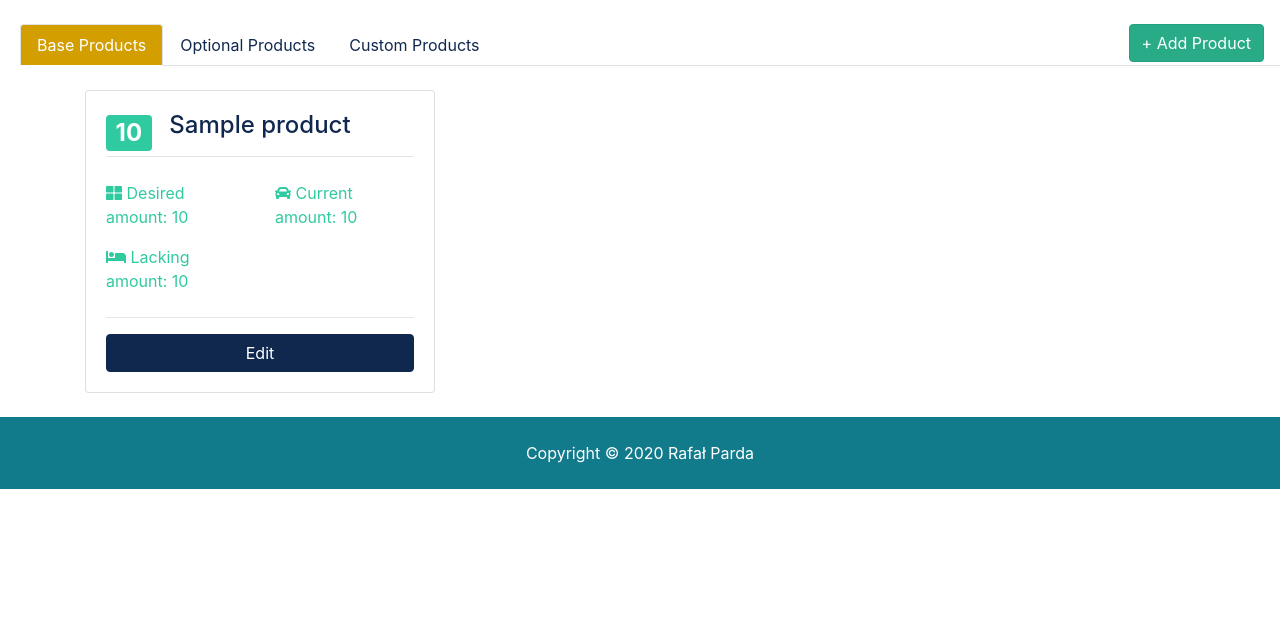
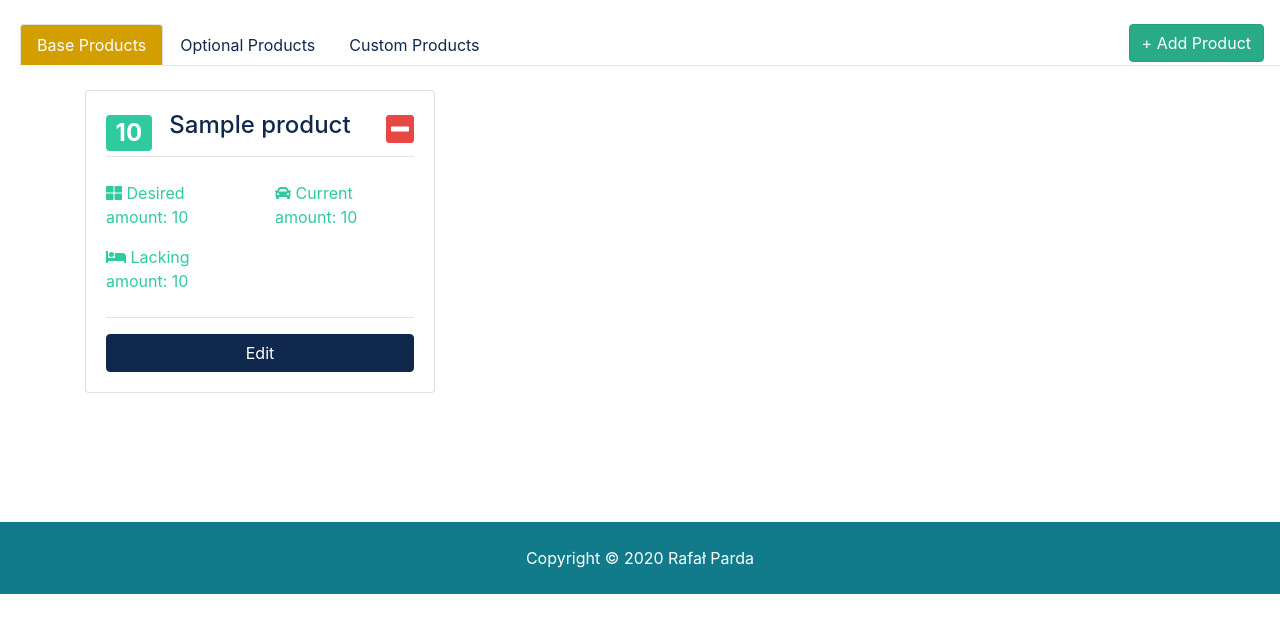
Before and after one commit to Rafpar/pantry, a Django app: page /accounts/dashboard in a window 1280 px wide. Shown: the part 68-701 px from the top of the page. Run offline with Django 3.2, Linux system fonts and the light colour scheme; a user stored in the database is signed in; tables that the repository leaves empty hold one stand-in row (values such as "Sample post"); some libraries are stand-ins or nearby versions.

Commit message:
add subtract current amount button for products card, implementation

```diff
--- a/pantry/static/css/style.css
+++ b/pantry/static/css/style.css
@@ -19,6 +19,11 @@ img {
 
 .social a {
   margin-right: 0.4rem; }
+
+.tab-content-scrolling{
+  height: 28.5em;
+  overflow-y:scroll;
+}
 
 #showcase {
   /*background: url(../img/showcase.jpg) no-repeat top center fixed/cover;*/
--- a/products/urls.py
+++ b/products/urls.py
@@ -5,4 +5,5 @@ from . import views
 urlpatterns = [
     path('product', views.save_product, name='product'),
     path('product/edit/<int:product_id>', views.edit_product, name='edit_product'),
+    path('product/edit/<int:product_id>/subtract/', views.edit_product, name='edit_product_subtract'),
 ]
--- a/templates/accounts/dashboard.html
+++ b/templates/accounts/dashboard.html
@@ -4,7 +4,7 @@
     <!-- Alerts -->
     <br>
     {% include 'partials/_alerts.html' %}
-    <ul class="nav nav-tabs" id="myTab" role="tablist">
+    <ul class="nav nav-tabs" id="myTab" role="tablist" >
         <li class="nav-item">
             <a class="nav-link
                             {% if base_product_active or use_as_default_tab %}
@@ -55,7 +55,7 @@
             </button>
         </li>
     </ul>
-    <div class="tab-content" id="myTabContent">
+    <div class="tab-content tab-content-scrolling" id="myTabContent">
         <div class="tab-pane fade
                                {% if base_product_active or use_as_default_tab %}
                                     show active
--- a/templates/products/base_products.html
+++ b/templates/products/base_products.html
@@ -5,12 +5,25 @@
             {% if base_products %}
                 {% for product in base_products %}
                     <div class="col-md-6 col-lg-4 mb-4">
-                        <div class="card listing-preview">
+                        <div class="card listing-preview" id="cardId{{ product.id }}">
                             <img class="card-img-top" src="" alt="">
                             <div class="card-img-overlay">
-                                <h2>
-                                    <span class="badge badge-secondary text-white">{{ product.current_amount }}</span>
-                                </h2>
+                                <div style="clear: both">
+                                    <h2 style="float: left">
+                                        <span class="badge badge-secondary text-white">{{ product.current_amount }}</span>
+                                    </h2>
+                                    <form action="{% url 'edit_product_subtract' product.id %}#cardId{{ product.id }}"
+                                          method="post" id="subtract{{ product.id }}">
+                                        {% csrf_token %}
+                                        <input hidden name="is_base_product" class="form-control" value=True
+                                               required>
+                                    </form>
+                                    <h2 style="float: right">
+                                        <a href="javascript:{document.getElementById('subtract{{ product.id }}').submit()}">
+                                            <span class="fas fa-minus-square text-danger"></span>
+                                        </a>
+                                    </h2>
+                                </div>
                             </div>
                             <div class="card-body">
                                 <div class="listing-heading text-center">
@@ -36,28 +49,33 @@
                             </div>
                         </div>
                     </div>
-                    <div class="modal fade" id="modalEdit{{product.id}}" tabindex="-1" role="dialog"
+                    <div class="modal fade" id="modalEdit{{ product.id }}" tabindex="-1" role="dialog"
                          aria-labelledby="editProductCenterTitle" aria-hidden="true">
                         <div class="modal-dialog modal-dialog-centered" role="document">
                             <div class="modal-content">
                                 <div class="modal-header">
-                                    <h5 class="modal-title" id="editProductLongTitle">Edit product {{ product.product_name }}</h5>
+                                    <h5 class="modal-title" id="editProductLongTitle">Edit
+                                        product {{ product.product_name }}</h5>
                                     <button type="button" class="close" data-dismiss="modal" aria-label="Close">
                                         <span aria-hidden="true">&times;</span>
                                     </button>
                                 </div>
                                 <div class="modal-body">
-                                    <form action="{% url 'edit_product' product.id %}" method="post" id="editProduct{{ product.id }}">
+                                    <form action="{% url 'edit_product' product.id %}#cardId{{ product.id }}"
+                                          method="post"
+                                          id="editProduct{{ product.id }}">
                                         {% csrf_token %}
                                         <input hidden name="is_base_product" class="form-control"
-                                                   value="{{ product.is_base_product }}" required>
+                                               value="{{ product.is_base_product }}" required>
                                         <div class="form-group">
                                             <label for="desired_amount">Desired amount</label>
-                                            <input type="number" name="desired_amount" class="form-control" value="{{ product.desired_amount }}" required>
+                                            <input type="number" name="desired_amount" class="form-control"
+                                                   value="{{ product.desired_amount }}" required>
                                         </div>
                                         <div class="form-group">
                                             <label for="desired_amount">Current amount</label>
-                                            <input type="number" name="current_amount" class="form-control" value="{{ product.current_amount }}" required>
+                                            <input type="number" name="current_amount" class="form-control"
+                                                   value="{{ product.current_amount }}" required>
                                         </div>
                                     </form>
                                 </div>
--- a/templates/products/custom_products.html
+++ b/templates/products/custom_products.html
@@ -5,12 +5,25 @@
             {% if custom_products %}
                 {% for product in custom_products %}
                     <div class="col-md-6 col-lg-4 mb-4">
-                        <div class="card listing-preview">
+                        <div class="card listing-preview" id="cardId{{ product.id }}">
                             <img class="card-img-top" src="" alt="">
                             <div class="card-img-overlay">
-                                <h2>
-                                    <span class="badge badge-secondary text-white">{{ product.current_amount }}</span>
-                                </h2>
+                                <div style="clear: both">
+                                    <h2 style="float: left">
+                                        <span class="badge badge-secondary text-white">{{ product.current_amount }}</span>
+                                    </h2>
+                                    <form action="{% url 'edit_product_subtract' product.id %}#cardId{{ product.id }}"
+                                          method="post" id="subtract{{ product.id }}">
+                                        {% csrf_token %}
+                                        <input hidden name="is_custom_product" class="form-control" value=True
+                                               required>
+                                    </form>
+                                    <h2 style="float: right">
+                                        <a href="javascript:{document.getElementById('subtract{{ product.id }}').submit()}">
+                                            <span class="fas fa-minus-square text-danger"></span>
+                                        </a>
+                                    </h2>
+                                </div>
                             </div>
                             <div class="card-body">
                                 <div class="listing-heading text-center">
@@ -48,10 +61,11 @@
                                     </button>
                                 </div>
                                 <div class="modal-body">
-                                    <form action="{% url 'edit_product' product.id %}" method="post" id="editProduct{{ product.id }}">
+                                    <form action="{% url 'edit_product' product.id %}#cardId{{ product.id }}" method="post"
+                                          id="editProduct{{ product.id }}">
                                         {% csrf_token %}
                                         <input hidden name="is_custom_product" class="form-control"
-                                                   value="{{ product.is_custom_product }}" required>
+                                               value="{{ product.is_custom_product }}" required>
                                         <div class="form-group">
                                             <label for="desired_amount">Desired amount</label>
                                             <input type="number" name="desired_amount" class="form-control"
--- a/templates/products/optional_products.html
+++ b/templates/products/optional_products.html
@@ -5,12 +5,25 @@
             {% if optional_products %}
                 {% for product in optional_products %}
                     <div class="col-md-6 col-lg-4 mb-4">
-                        <div class="card listing-preview">
+                        {#   cardId is needeed for django to position screeen in the same place after submit #}
+                        <div class="card listing-preview" id="cardId{{ product.id }}">
                             <img class="card-img-top" src="" alt="">
                             <div class="card-img-overlay">
-                                <h2>
-                                    <span class="badge badge-secondary text-white">{{ product.current_amount }}</span>
-                                </h2>
+                                <div style="clear: both">
+                                    <h2 style="float: left">
+                                        <span class="badge badge-secondary text-white">{{ product.current_amount }}</span>
+                                    </h2>
+                                    <form action="{% url 'edit_product_subtract' product.id %}#cardId{{ product.id }}"
+                                          method="post" id="subtract{{ product.id }}">
+                                        {% csrf_token %}
+                                        <input hidden name="is_optional_product" class="form-control" value=True required>
+                                    </form>
+                                    <h2 style="float: right">
+                                        <a href="javascript:{document.getElementById('subtract{{ product.id }}').submit()}">
+                                            <span class="fas fa-minus-square text-danger"></span>
+                                        </a>
+                                    </h2>
+                                </div>
                             </div>
                             <div class="card-body">
                                 <div class="listing-heading text-center">
@@ -48,7 +61,7 @@
                                     </button>
                                 </div>
                                 <div class="modal-body">
-                                    <form action="{% url 'edit_product' product.id %}" method="post" id="editProduct{{ product.id }}">
+                                    <form action="{% url 'edit_product' product.id %}#cardId{{ product.id }}" method="post" id="editProduct{{ product.id }}">
                                         {% csrf_token %}
                                         <input  hidden name="is_optional_product" class="form-control"
                                                    value="{{ product.is_optional_product }}" required>
```
Also changed, not shown: products/views.py (+8 -6 lines).
